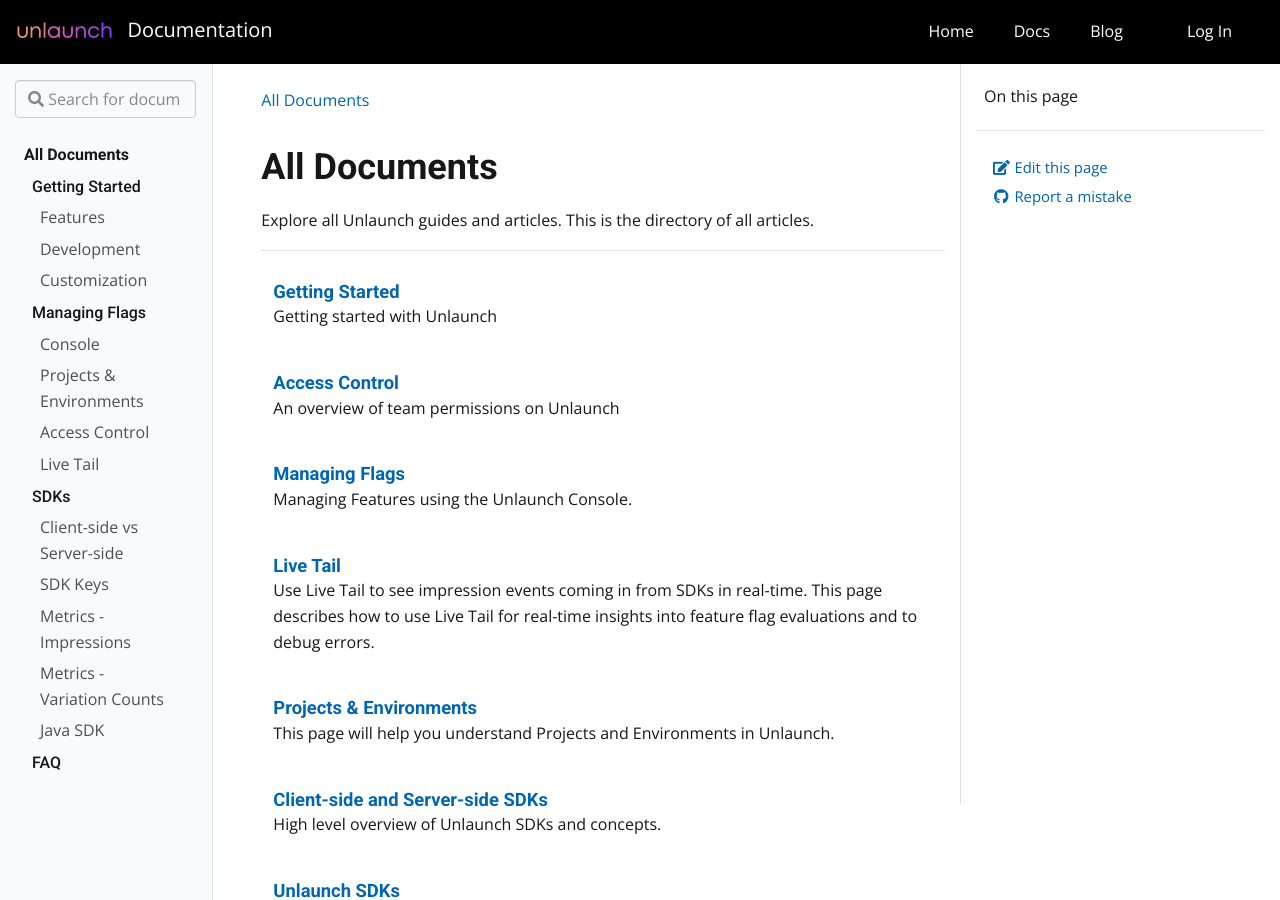
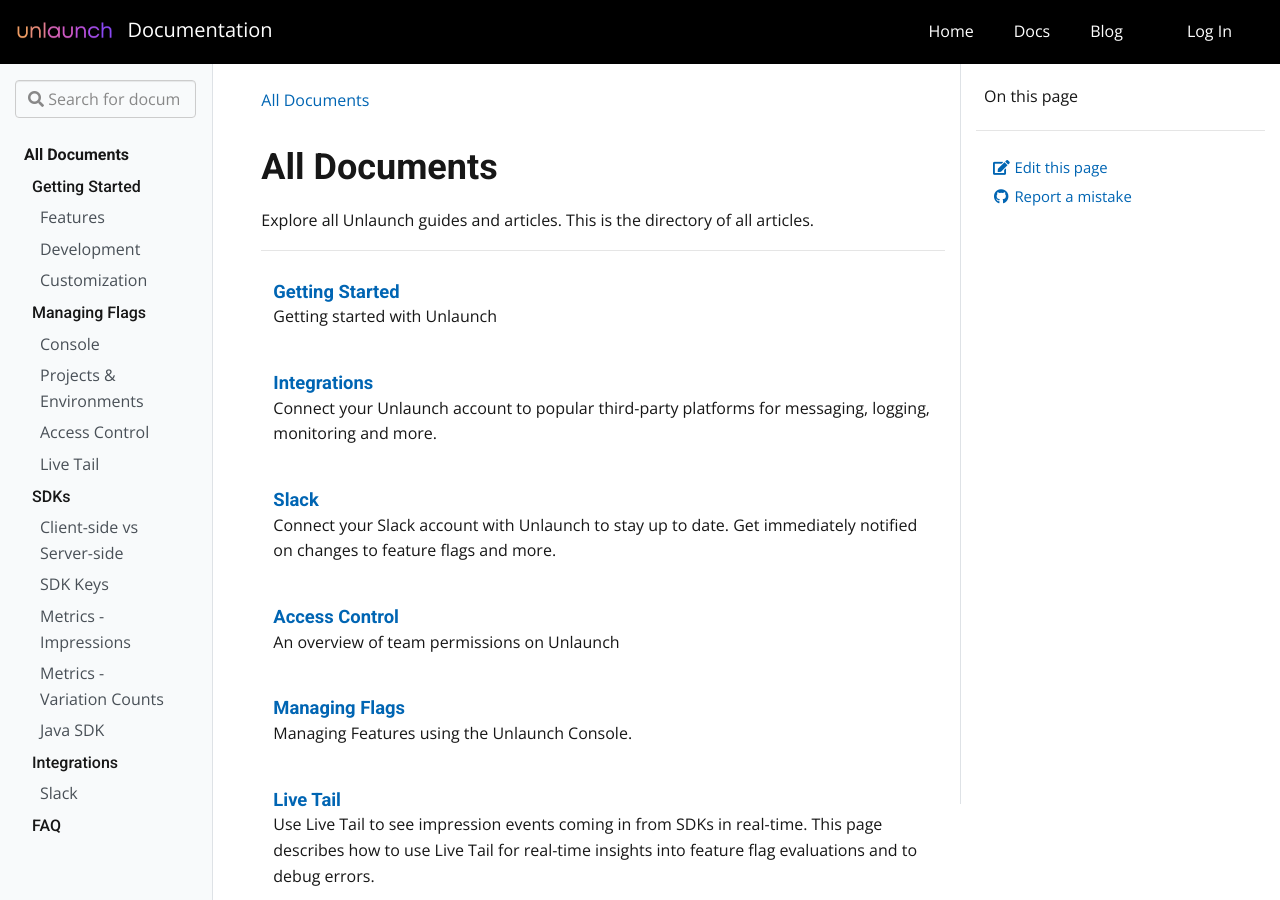
Before and after one commit to unlaunch/documentation, a Jekyll site: the page built from pages/docs.md, in a window 1280 px wide and 900 px high. Built offline with Jekyll 4.4.1, drawn with Linux system fonts in a browser that asks for light colours.

Commit message:
Added documentation for Slack integration

```diff
--- a/_data/toc.yml
+++ b/_data/toc.yml
@@ -34,5 +34,10 @@
           url: "docs/sdks/metrics-variationcounts"
         - title: Java SDK
           url: "docs/sdks/java-sdk"
+    - title: "Integrations"
+      url: "docs/integrations"
+      children:
+        - title: Slack
+          url: "docs/integrations/slack"
     - title: "FAQ"
       url: "faq"
--- /dev/null
+++ b/_docs/integrations/index.md
@@ -0,0 +1,18 @@
+---
+title: Integrations
+description: Connect your Unlaunch account to popular third-party platforms for messaging, logging, monitoring and more.
+---
+
+# Integrations Overview
+
+Unlaunch Integrations allow you to connect your Unlaunch account to a number of third-party platforms for notifications, troubleshooting, monitoring, analytics and more.
+
+We'll update this page as we add more integrations. If you don't see any integration you'd like to support, please contact us at unlaunch@gmail.com
+
+### Supported Integrations
+ - [Slack](slack)
+
+
+### Upcoming Integrations
+ - JIRA
+ - SumoLogic
--- /dev/null
+++ b/_docs/integrations/slack.md
@@ -0,0 +1,70 @@
+---
+title: Slack
+description: Connect your Slack account with Unlaunch to stay up to date. Get immediately notified on changes to feature flags and more.
+---
+
+# Slack
+
+This tutorial explains how to connect Unlaunch to your Slack account to get real-time notifications as Slack messages on feature flag changes by your team. Using the Slack integration, you can get notified on Slack channel when you or someone on your team:
+
+- Enables or disables a feature flag.
+- Increase or decrease gradual rollout.
+- Create a new feature flag.
+- Archive a feature flag.
+
+Please follow these steps to connect Unaunch to your Slack account.
+
+### Step 1: Add 'Incoming WebHooks' App to Your Slack
+
+Make sure you are signed into your Slack account. Open the Incoming Webhook in [Slack app directory](https://crovate.slack.com/apps/A0F7XDUAZ-incoming-webhooks).If you are a Slack Workspace Owner, you'll see "Add to Slack" button. Click it and move to Step #2.
+
+<div class="d-flex justify-content-center">
+    <figure class="figure">
+        <img class="figure-img border img-fluid rounded" src="/assets/img/slack_add_app.png" alt="Add Incoming Webhooks by clicking the Add to Slack button" width="600"/>
+        <figcaption class="figure-caption text-center">Add Incoming Webhooks by clicking the Add to Slack button</figcaption>
+    </figure>
+</div>
+
+If you are **not an owner** of the Slack account, you'll see the **"Request to Install"** button instead. Click on this button and follow instructions to ask your Slack Workspace Owner to enable this app. Proceed to step #2 once the app is enabled.
+
+### Step 2: Choose a Channel to Receive Notifications
+Next, you'll select the channel where Unlaunch notifications will be displayed. After selecting an existing channel (or creating a new one), click "Add Incoming Webhooks Integration" and proceed to Step 3.
+
+<div class="d-flex justify-content-center">
+    <figure class="figure">
+        <img class="figure-img border img-fluid rounded" src="/assets/img/slack-configure-channel.png" alt="Choose a Slack channel to receive Unlaunch notifications" width="600"/>
+        <figcaption class="figure-caption text-center">Choose a Slack channel to receive Unlaunch notifications</figcaption>
+    </figure>
+</div>
+
+### Step 3: Copy the Webhook URL
+In this step, you'll copy the Webhook URL. This is a unique URL that will allow Unlaunch to send notifications to this configuration. After you have copied the URL (by pressing ⌘+C or Ctrl+C), proceed to step 4.
+
+<div class="d-flex justify-content-center">
+    <figure class="figure">
+        <img class="figure-img border img-fluid rounded" src="/assets/img/slack-copy-webhook-url.png" alt="Copy Webhook URL which you'll need to provide in the Unlaunch Console" width="600"/>
+        <figcaption class="figure-caption text-center">Copy Webhook URL which you'll need to provide in the Unlaunch Console</figcaption>
+    </figure>
+</div>
+
+### Step 4: Open Unlaunch Console
+Login to the Unlaunch Console by visiting [https://app.unlaunch.io/](https://app.unlaunch.io/). After you log in, click on 'Integrations' on the sidebar. In the page that opens, click on the "Connect" button where you see Slack listed.
+
+<div class="d-flex justify-content-center">
+    <figure class="figure">
+        <img class="figure-img border img-fluid rounded" src="/assets/img/slack-open-integrations.png" alt="Open Unlaunch Integrations and Choose Slack" width="600"/>
+        <figcaption class="figure-caption text-center">Open Unlaunch Integrations and Choose Slack</figcaption>
+    </figure>
+</div>
+
+### Step 5: Paste Webhook URL and Enable Slack Integration
+This is the final step. First click on the "Enable" checkbox. In the text field, paste the webhook URL you copied from step #3. Then click the "Save Changes" button. You should receive a welcome message on Slack from Unlaunch confirming that the integration is successful.
+
+<div class="d-flex justify-content-center">
+    <figure class="figure">
+        <img class="figure-img border img-fluid rounded" src="/assets/img/slack-complete-integration.png" alt="Paste Slack Webhook URL and Enable Integration" width="600"/>
+        <figcaption class="figure-caption text-center">Paste Slack Webhook URL and Enable Integration</figcaption>
+    </figure>
+</div>
+
+If you face any issues or have trouble connecting your Unlaunch account to Slack, please contact us at unlaunch@gmail.com.
```
Also changed, not shown: assets/img/slack-complete-integration.png (added), assets/img/slack-configure-channel.png (added), assets/img/slack-copy-webhook-url.png (added), assets/img/slack-open-integrations.png (added), assets/img/slack_add_app.png (added).
